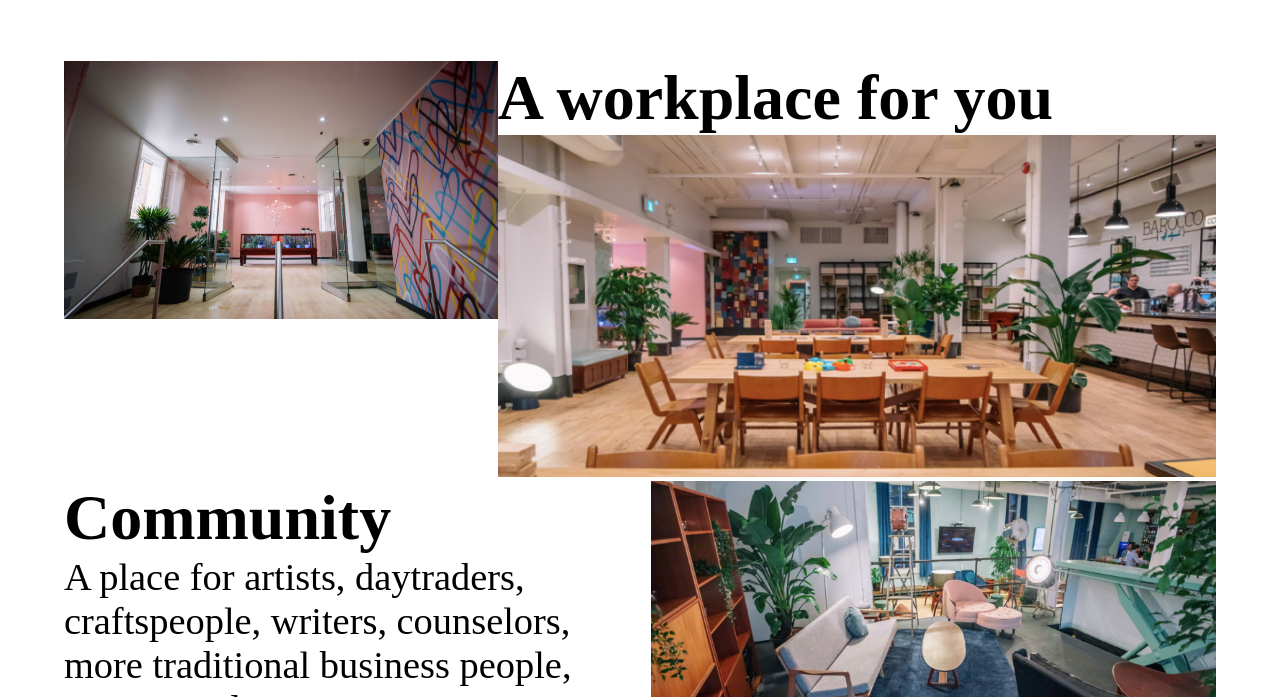
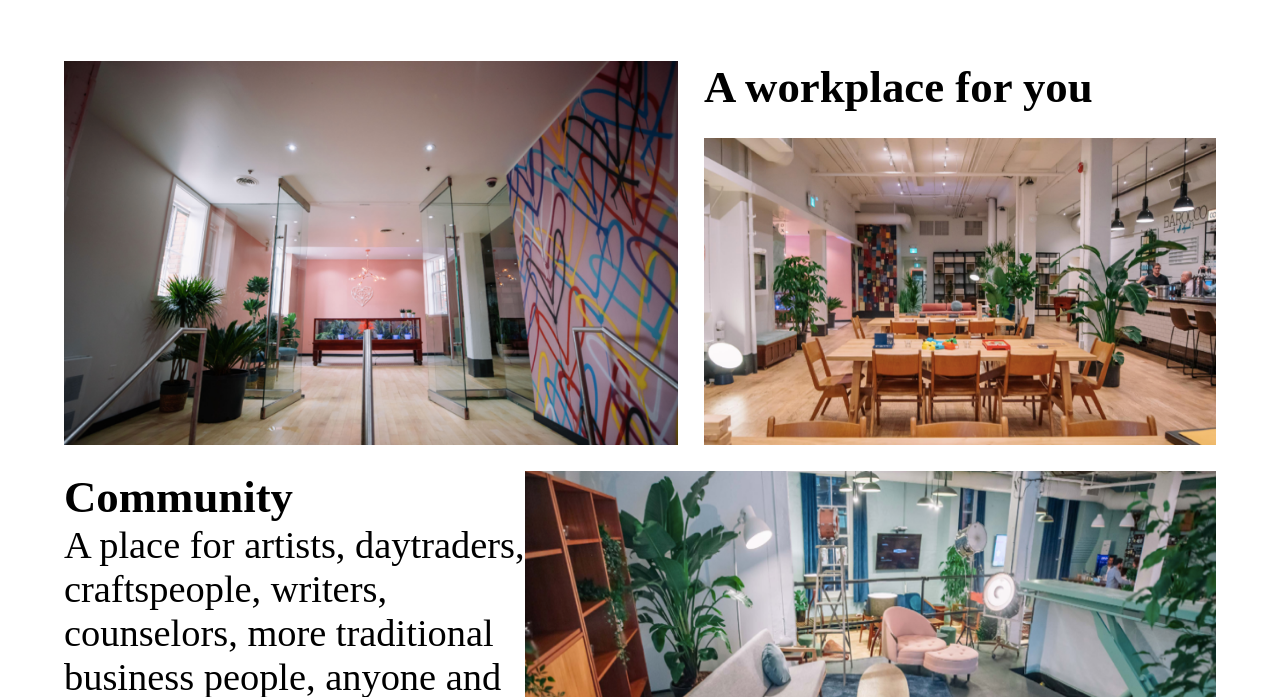
Before and after one commit to beepboopbitch/start-up, a website built with webpack: page src/index.html in a window 1280 px wide. Shown: the part 103-800 px from the top of the page. Built offline with nearby package versions, Linux system fonts and the light colour scheme.

Commit message:
add working grid layout

```diff
--- a/src/index.html
+++ b/src/index.html
@@ -9,9 +9,9 @@
   <body>
     <header>
       <div class="top">
-        <img src="assets/img/logo.svg" alt="">
+        <a href="index.html"><img src="assets/img/logo.svg" alt=""></a>
         <div class="pagesfull">
-          <a href="">Contact Us</a>
+          <a href="contact.html">Contact Us</a>
           <a>|</a>
           <a href="">Membership</a>
           <a>|</a>
--- a/src/sass/styles.scss
+++ b/src/sass/styles.scss
@@ -2,6 +2,7 @@
 * {
   margin: 0;
   padding: 0;
+  // border: 2px solid red;
 }
 
 @mixin mQ($arg){
@@ -87,7 +88,9 @@ header {
   grid-template-areas: "gi1" "gi2" "gi3";
   @include mQLG(768px) {
     margin: 5vw 5vw 5vw 5vw;
-    grid-template-columns: auto auto;
+    grid-column-gap: 2vw;
+    grid-template-columns: 1.2fr 1fr;
+    grid-template-rows: 1fr 1fr;
     grid-template-areas: "gi1 gi2" "gi3 gi3";
   }
   .gi1 { grid-area: gi1; }
@@ -97,29 +100,45 @@ header {
     margin-top: 10vw;
     @include mQLG(768px) {
       margin: 0;
-      height: 280px;
+      display: flex;
+      flex-direction: column;
+      img {
+        height: 100%;
+      }
+    }
+  }
+  .gi2 {
+    @include mQLG(768px) {
+      display: flex;
+      flex-direction: column;
+      justify-content: space-between;
+      img {
+        width: 100%;
+        height: 80%;
+      }
     }
   }
   .gi3 {
     display: flex;
     flex-direction: column;
+    margin-top: 1vw;
     @include mQLG(768px) {
       height: 280px;
       flex-direction: row;
       img {
-        width: 60vw;
+        width: 60%;
       }
     }
   }
   .grid-item {
     @include mQLG(768px) {
-      margin: 0;
+      height: 30vw;
     }
     h1 {
       font-size: 10vw;
       margin: 5vw 0 5vw 5vw;
       @include mQLG(768px) {
-        font-size: 5vw;
+        font-size: 3.5vw;;
         margin: 0;
       }
     }
```
Also changed, not shown: src/contact.html (+2 -2 lines).
